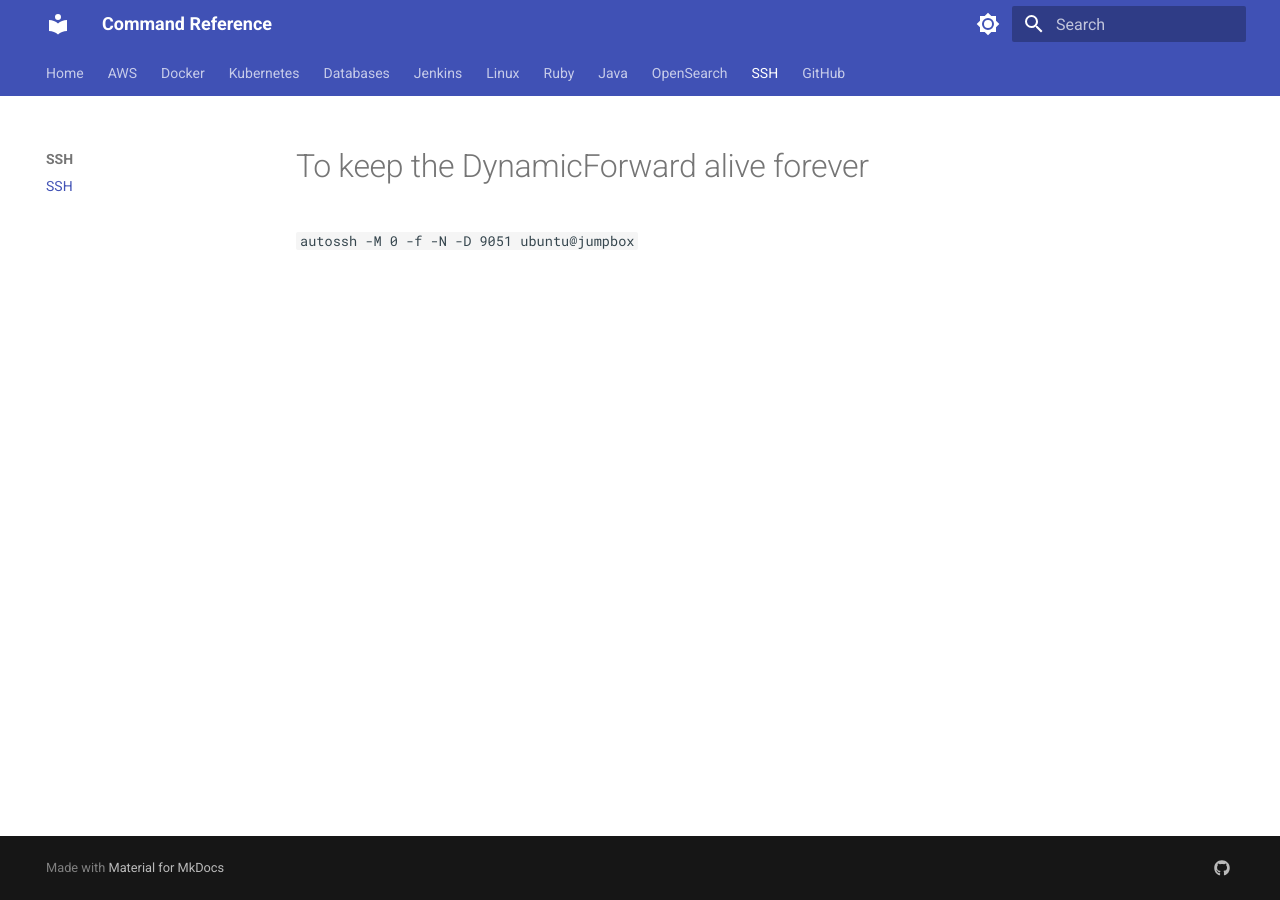
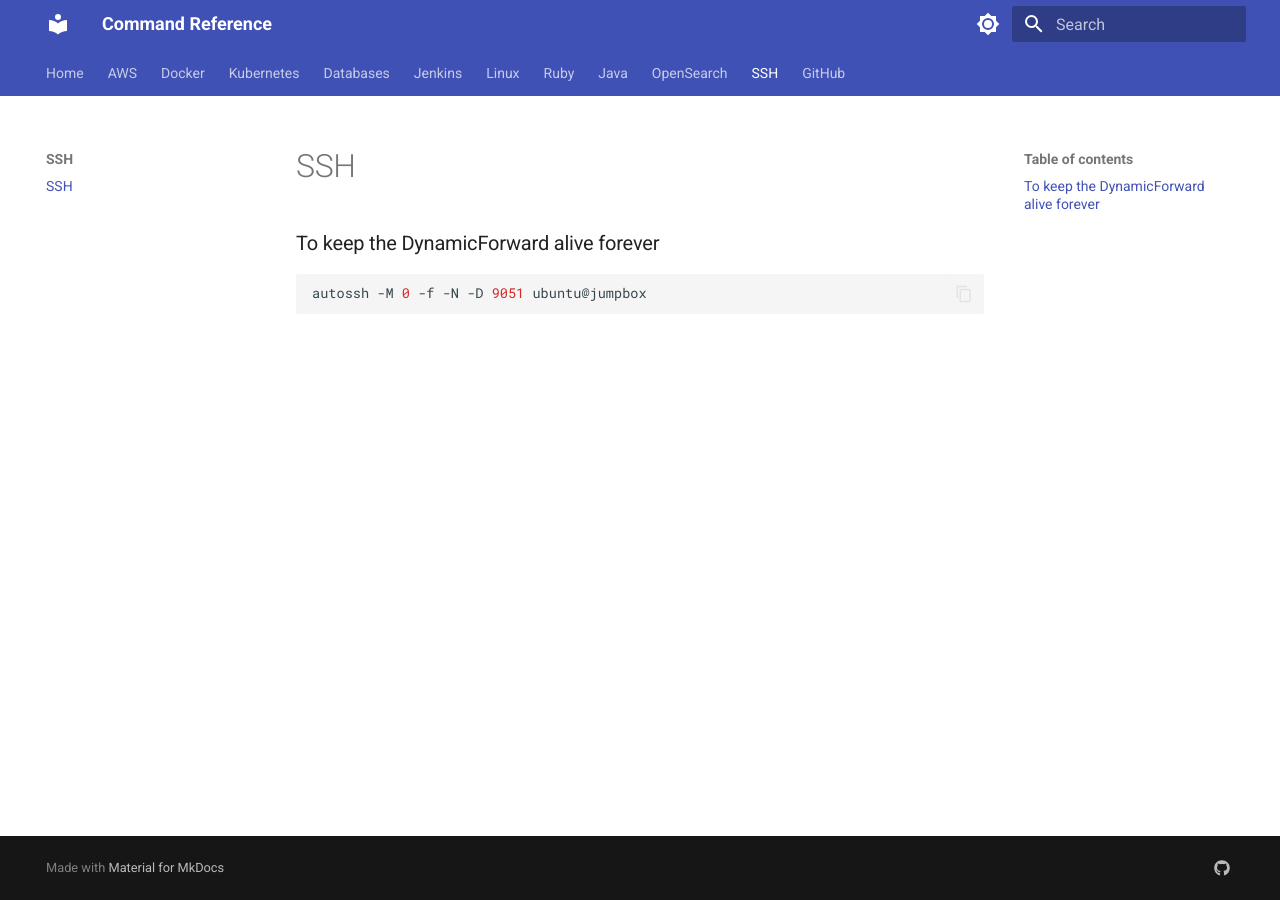
Before and after one commit to Fluder-Paradyne/cmds, an MkDocs documentation site: the page built from docs/ssh/ssh.md, in a window 1280 px wide. Built offline with MkDocs 1.6.1 and Material for MkDocs 9.7.7, drawn with Linux system fonts in a browser that asks for light colours.

Commit message:
make ssh cmd copiable

````diff
--- a/docs/ssh/ssh.md
+++ b/docs/ssh/ssh.md
@@ -1,2 +1,4 @@
-# To keep the DynamicForward alive forever
-```autossh -M 0 -f -N -D 9051 ubuntu@jumpbox```
+### To keep the DynamicForward alive forever
+```shell
+autossh -M 0 -f -N -D 9051 ubuntu@jumpbox
+```
````
